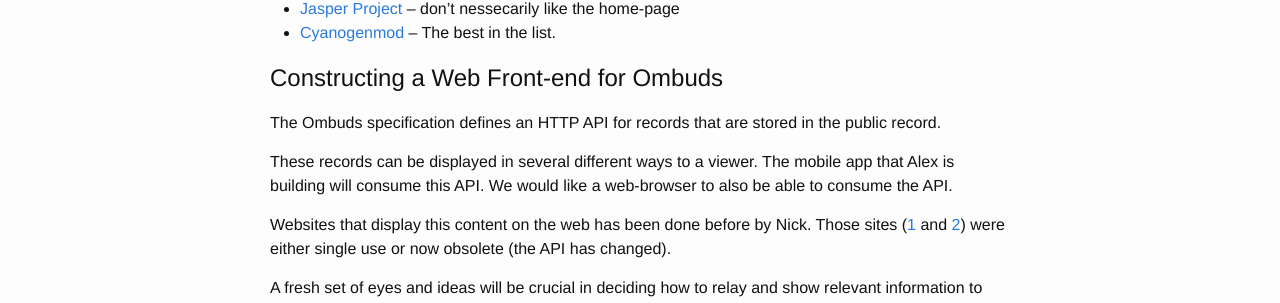
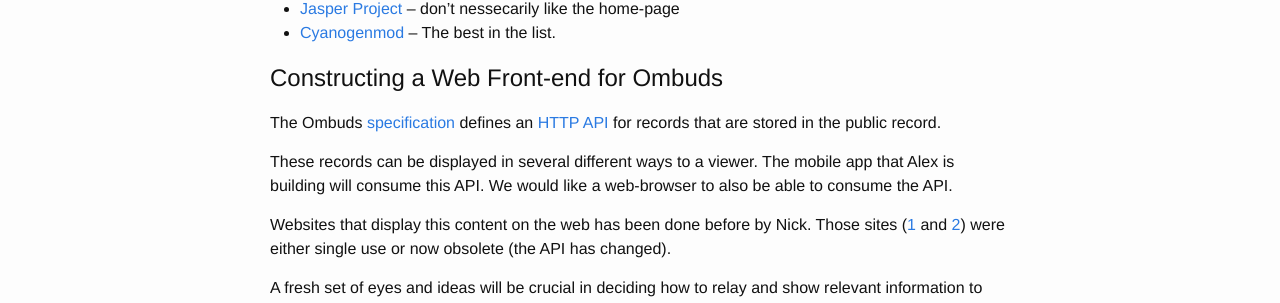
Before and after one commit to soapboxsys/soapbox-site, a Jekyll site: the page built from _posts/2015-11-16-frontend-dev.markdown, in a window 1280 px wide. Shown: the part 1538-1841 px from the top of the page. Built offline with Jekyll 4.4.1, drawn with Linux system fonts in a browser that asks for light colours; part of the change alters nothing that is shown.

Commit message:
minor edit

```diff
--- a/_posts/2015-11-16-frontend-dev.markdown
+++ b/_posts/2015-11-16-frontend-dev.markdown
@@ -67,7 +67,7 @@ For your reference here are great home pages for other top-notch open source pro
 Constructing a Web Front-end for Ombuds
 =======================================
 
-The Ombuds specification defines an HTTP API for records that are stored in the public record.
+The Ombuds [specification] defines an [HTTP API] for records that are stored in the public record.
 
 These records can be displayed in several different ways to a viewer.
 The mobile app that Alex is building will consume this API.
@@ -77,8 +77,10 @@ Websites that display this content on the web has been done before by Nick.
 Those sites ([1] and [2]) were either single use or now obsolete (the API has changed).
 
 A fresh set of eyes and ideas will be crucial in deciding how to relay and show relevant information to users.
-We have documented exactly how the API functions [here](https://github.com/soapboxsys/ombuds-spec/blob/master/doc/web-relay-api.md).
+We have documented exactly how the API functions [here](https://github.com/soapboxsys/ombuds-spec/blob/master/doc/web-relay-api.md#5-api-routes-and-responses).
 
+[specification]: https://github.com/soapboxsys/ombuds-spec/blob/master/doc/index.md
+[HTTP API]: https://github.com/soapboxsys/ombuds-spec/blob/master/doc/web-relay-api.md
 
 [1]: https://github.com/NSkelsey/ahimsa-web
 [2]: https://github.com/NSkelsey/OmbudsRetweeter
```
Also changed, not shown: 2 other files.
